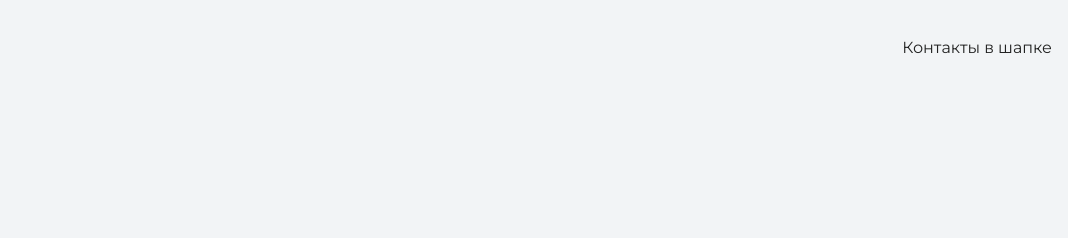
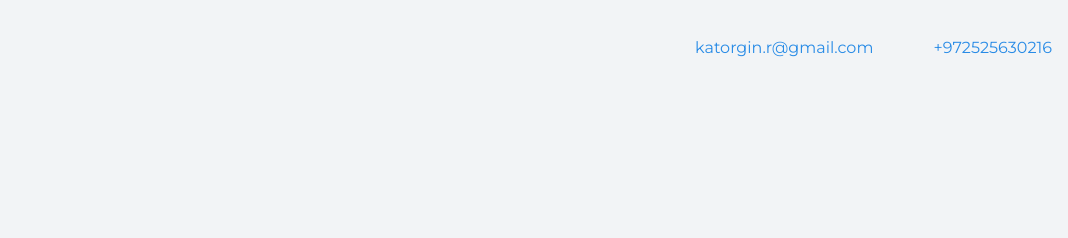
Before and after one commit to Rikardo1333/my-portfolio, a plain HTML site: page index.html in a window 1280 px wide. Shown: the top 238 px of the page, without its empty margins (212-1280 px from the left). Drawn offline with nearby package versions, Linux system fonts and the light colour scheme.

Commit message:
Update index.html

```diff
--- a/index.html
+++ b/index.html
@@ -9,7 +9,10 @@
 
   <body>
     <header class="page-header">
-      <div class="container">Контакты в шапке</div>
+      <div class="container">
+        <a href="mailto:katorgin.r@gmail.com">katorgin.r@gmail.com</a>
+    <a href="tel:+972525630216">+972525630216</a>
+      </div>
     </header>
 
     <section class="hero-image">
```
